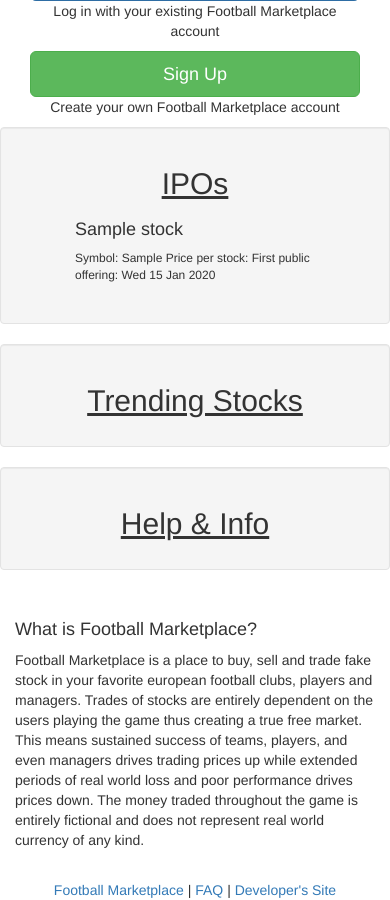
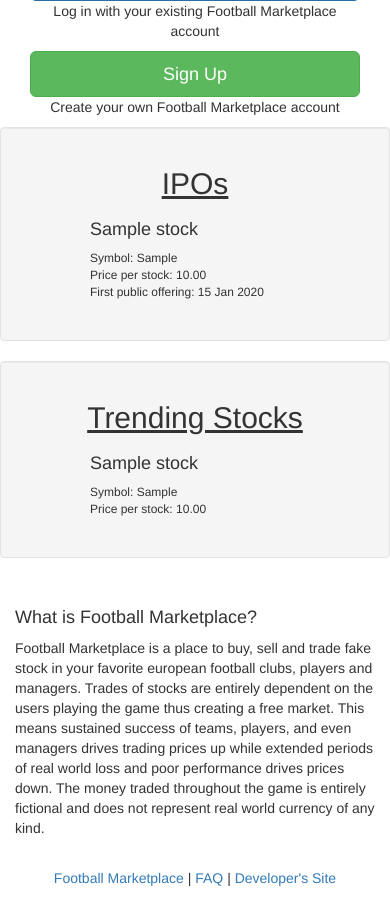
Before and after one commit to labusby1/footballmarketplace, a Rails app: page / in a window 390 px wide; the page is wider, and only the part inside the window is pictured. Shown: the part 803-1703 px from the top of that part. Run offline with Rails 7, Linux system fonts and the light colour scheme; tables that the repository leaves empty hold one stand-in row (values such as "Sample post"); style sheets or scripts are compiled from the project's sources; parts of the project's set-up code (start-up, migrations or seed data) failed here and were passed over; some libraries are stand-ins or nearby versions.

Commit message:
Quick change to ipos and trending sections on home apge

```diff
--- a/app/assets/stylesheets/application.css.scss
+++ b/app/assets/stylesheets/application.css.scss
@@ -84,10 +84,10 @@
     -moz-transform-origin: 100% 100%;
     -ms-transform-origin: 100% 100%;
     -o-transform-origin: 100% 100%;
-    transform-origin :100% 100%;
+    transform-origin : 100% 100%;
 }
 
-#shield-text{
+#shield-text:after {
     width: 140px;
     height: 125px;
     text-align: center;
--- a/app/views/pages/home.html.erb
+++ b/app/views/pages/home.html.erb
@@ -85,23 +85,31 @@
 <%# Regardless if a user is currently logged in, we render the IPO, trending stocks and help/info categories below %>
 <div class = 'container'>
   <div class = 'row'>
-    <div class ="col-md-3 well">
+    <div class ="col-md-5 well">
       <h2 class = "text-center label-callout">IPOs</h2>
       <%# Take the five latest ipos to be created %>
 
       <% ipos = Onthemarket.where(ipo: true).order(:created_at).take(5) %>
       <ul>
         <% ipos.each do |stk|%>
-        <%# render a list containing these stocks %>
-          <%= render '/shared/ipos', :ipo => stk %>
+          <div class = "container">
+            <%# render a list containing these stocks %>
+            <%= render '/shared/ipos', :ipo => stk %>
+          </div>
         <% end %>
       </ul>
     </div>
-    <div class ="col-md-4 col-md-offset-1 well">
+    <div class ="col-md-5 col-md-offset-2 well">
       <h2 class = "text-center label-callout">Trending Stocks</h2>
-    </div>
-    <div class = "col-md-3 col-md-offset-1 well">
-      <h2 class ="text-center label-callout">Help & Info</h2>
+      <ul>
+        <% trends = Transactor.order(:sold_on).take(5) %>
+        <% trends.each do |trn| %>
+          <div class = "container">
+            <%# render a list of trending stocks(for now recently traded) %>
+            <%= render '/shared/trending', :trn => trn %>
+          </div>
+        <% end %>
+      </ul>
     </div>
   </div>
 </div>
@@ -111,8 +119,9 @@
 <div class = "container">
   <div class = "row">
     <div class ="col-lg-10 col-lg-offset-1">
-      <p><h4>What is Football Marketplace?</h4>Football Marketplace is a place to buy, sell and trade fake stock in your favorite european football clubs, players and managers. Trades of stocks are entirely dependent on the users playing the game thus creating a true free market. This means sustained success of teams, players, and even managers drives trading prices up while extended periods of real world loss and poor performance drives prices down. The money traded throughout the game is entirely fictional and does not represent real world currency of any kind.</h4>
-      <p>
+      <p><h4>What is Football Marketplace?</h4>Football Marketplace is a place to buy, sell and trade fake stock in your favorite european football clubs, players and managers. Trades of stocks are entirely dependent on the users playing the game thus creating a free market. This means sustained success of teams, players, and even managers drives trading prices up while extended periods of real world loss and poor performance drives prices down. The money traded throughout the game is entirely fictional and does not represent real world currency of any kind.</h4>
+      </p>
+    </div>
   </div>
 </div>
 <br/>
--- a/app/views/shared/_ipos.html.erb
+++ b/app/views/shared/_ipos.html.erb
@@ -1,7 +1,9 @@
 <li class= "container-fluid" style = "list-style:none;">
+
   <% stk = Stock.find_by(symbol: ipo.stocks_on_market) %>
   <h4><%= stk.stock_name %></h4>
-  <p class = "ipoTable">Symbol: <%= ipo.stocks_on_market %>
-  Price per stock: <% sprintf('%.2f', ipo.price_per) %>
-  First public offering: <%= ipo.created_at.strftime('%a %d %b %Y') %></p>
+  <p class = "ipoTable">Symbol: <%= ipo.stocks_on_market %><br/>
+  Price per stock: <%= sprintf('%.2f', ipo.price_per) %><br/>
+  First public offering: <%= ipo.created_at.strftime('%d %b %Y') %></p>
+
 </li>
--- /dev/null
+++ b/app/views/shared/_trending.html.erb
@@ -0,0 +1,11 @@
+<li class= "container-fluid" style = "list-style:none;">
+
+  <% if trn.stock_symbol && trn.stock_symbol != 'TEST' %>
+    <% stk = Stock.find_by(symbol: trn.stock_symbol) %>
+    <h4><%= stk.stock_name %></h4>
+    <p class = "ipoTable">Symbol: <%= stk.symbol %><br/>
+    Price per stock: <%= sprintf('%.2f', trn.price_per) %><br/>
+  <% end %>
+
+
+</li>
```
Also changed, not shown: app/views/shared/_shieldStock.html.erb (+10 -2 lines), 1 other file.
